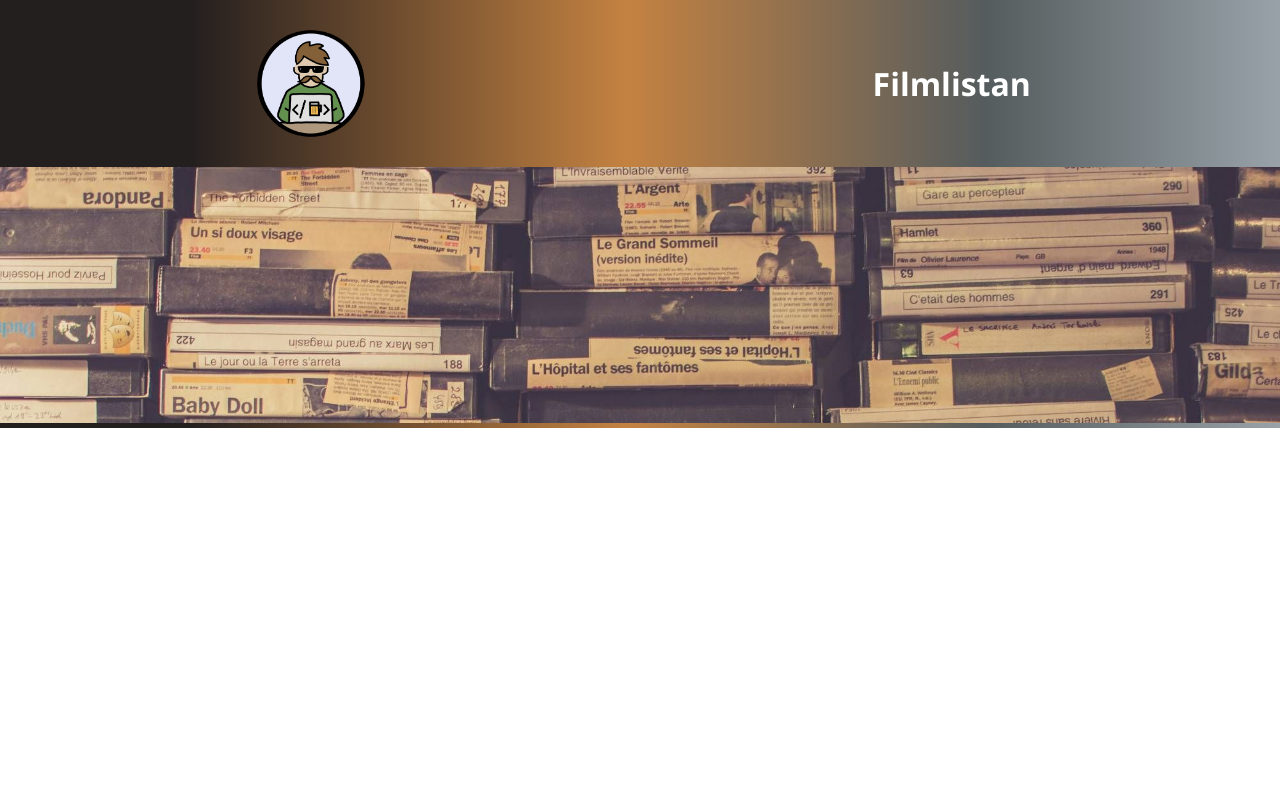
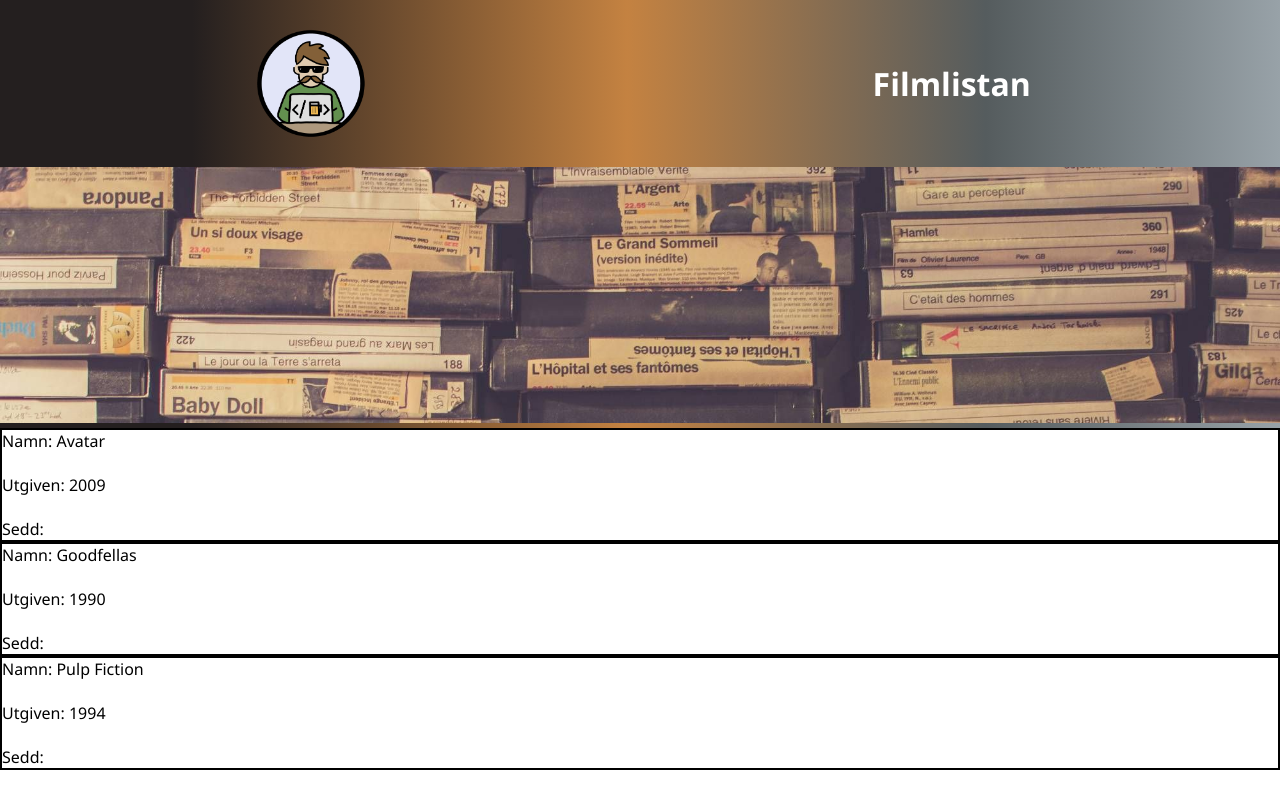
Before and after one commit to joma2304/reactmoment1, a React (Vite) app: page / in a window 1280 px wide. Built offline with nearby package versions, Linux system fonts and the light colour scheme.

Commit message:
Lista med filmer tillagt

```diff
--- a/src/App.tsx
+++ b/src/App.tsx
@@ -1,10 +1,12 @@
 import Header from "./components/Header"
+import Movies from "./components/Movies"
 
 function App() {
 
   return (
     <>
     <Header />
+    <Movies />
 
     </>
   )
--- /dev/null
+++ b/src/components/Movies.tsx
@@ -0,0 +1,22 @@
+function Movies() {
+
+    const movies = [
+        { movieName:"Avatar", Year:"2009", Seen:true},
+        { movieName:"Goodfellas", Year:"1990", Seen:true},
+        { movieName:"Pulp Fiction", Year:"1994", Seen:false},
+    ];
+
+    return (
+        <>
+        <section className="movielist">
+            {
+                movies.map((movie, index) =>(
+                    <div key={index} className="movie">Namn: {movie.movieName} <br /> <br /> Utgiven: {movie.Year} <br /> <br /> Sedd: {movie.Seen} </div>
+                ))
+            }
+        </section>
+        </>
+    )
+}
+
+export default Movies;
--- a/src/index.css
+++ b/src/index.css
@@ -29,3 +29,7 @@
   width: 100%;
   max-height: 300px;
 }
+
+.movie {
+  border: 2px solid black;
+}
```
